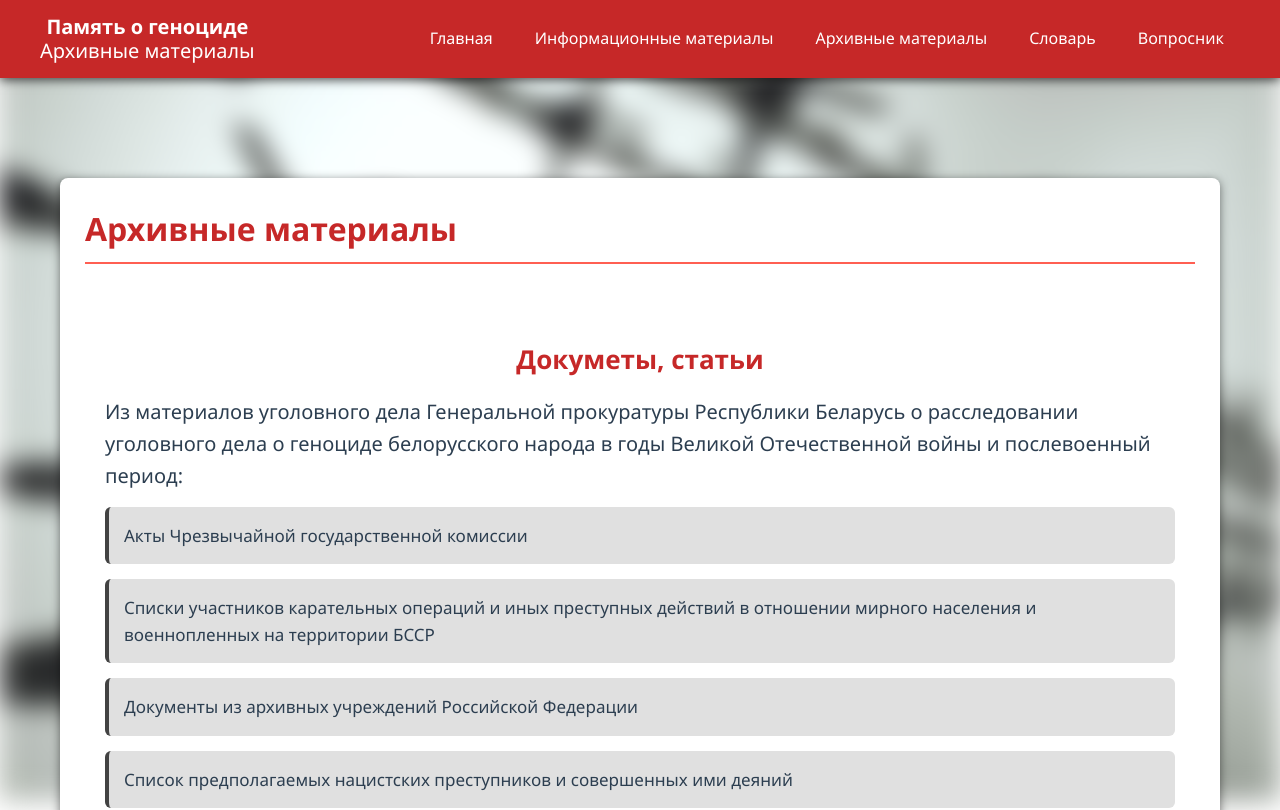
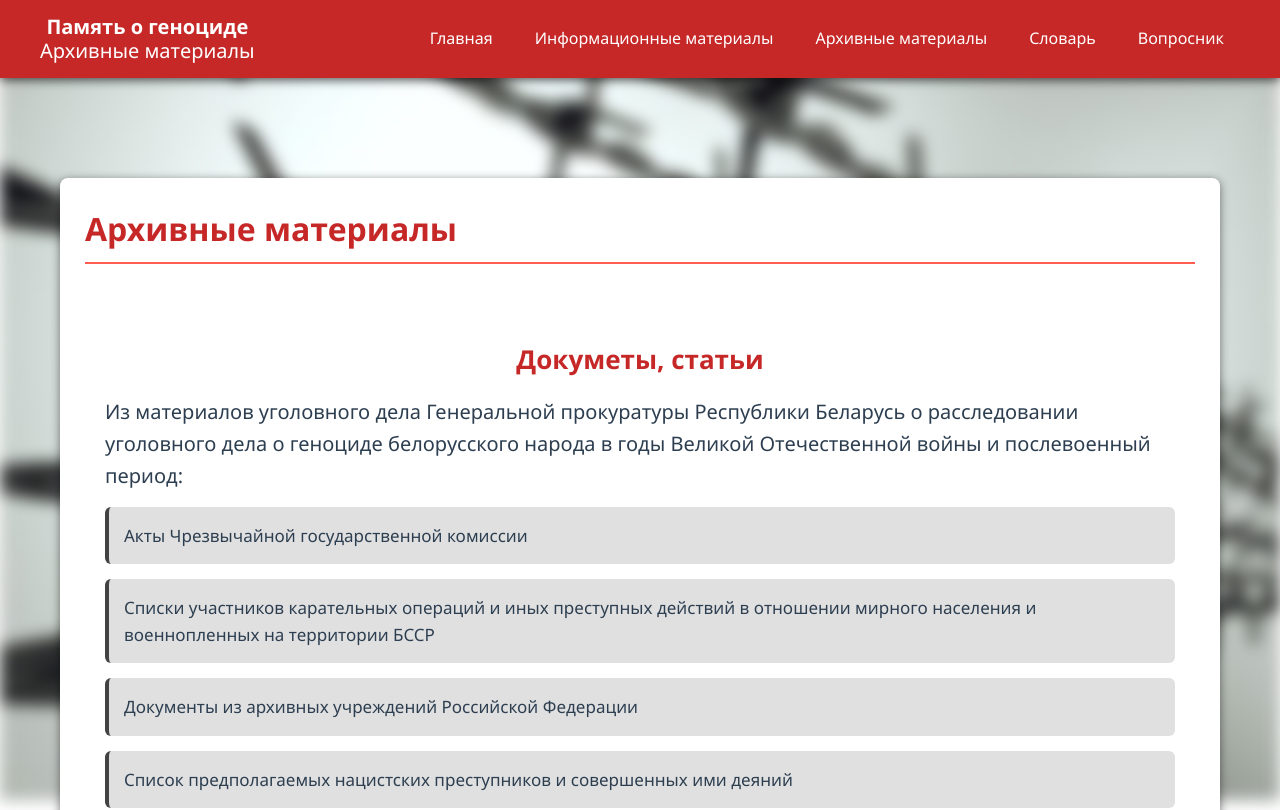
Before and after one commit to memory-of-genocide/memory-of-genocide.github.io, a plain HTML site: page content/pages/archive.html in a window 1280 px wide. Shown: the top 810 px of the page. Drawn offline with Linux system fonts and the light colour scheme.

Commit message:
minor changes

```diff
--- a/content/pages/archive.html
+++ b/content/pages/archive.html
@@ -20,7 +20,7 @@
       background-image: url("../../static/img/bg_archive.png");
       background-size: cover;
       background-position: center;
-      filter: blur(14px);
+      filter: blur(8px);
       z-index: -1;
     }
   </style>
```
Also changed, not shown: content/pages/questionnaires.html (+1 -1 lines), index.html (+1 -1 lines).
